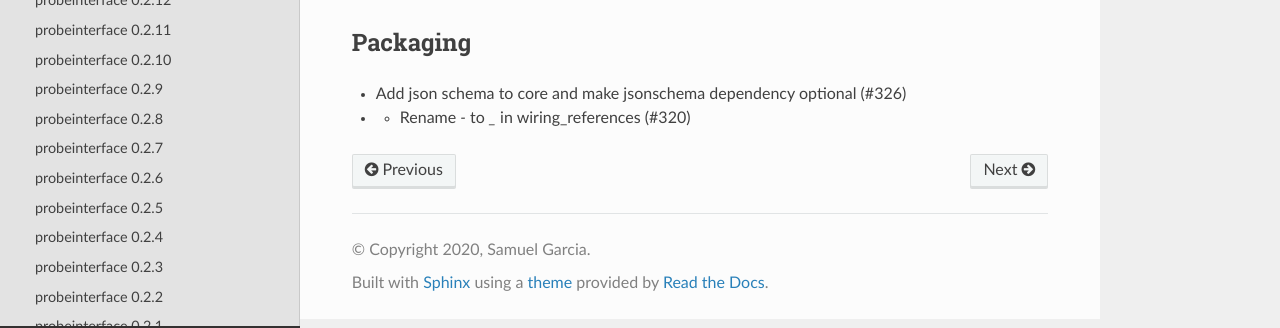
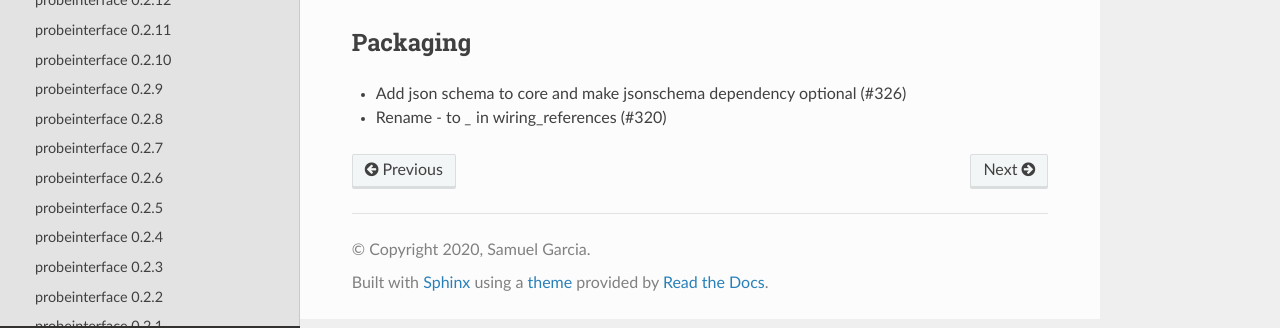
Before and after one commit to SpikeInterface/probeinterface, a Sphinx documentation site: the page built from doc/releases/0.2.26.rst, in a window 1280 px wide. Shown: the part 542-870 px from the top of the page. Built offline with Sphinx 7.4.7 and the Read the Docs theme 3.1.0, drawn with Linux system fonts in a browser that asks for light colours; pages that are not in the unit, such as notebooks, are missing from menus.

```diff
--- a/doc/releases/0.2.26.rst
+++ b/doc/releases/0.2.26.rst
@@ -24,4 +24,4 @@ Tests
 Packaging
 ^^^^^^^^^
 * Add json schema to core and make jsonschema dependency optional (#326)
-* * Rename `-` to `_` in wiring_references  (#320)
+* Rename `-` to `_` in wiring_references  (#320)
```
